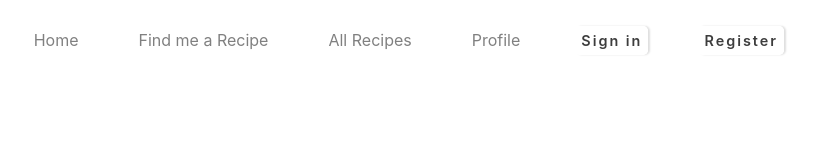
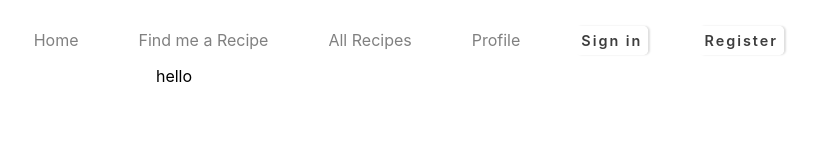
Before and after one commit to Tomdenboer/CookingBuddy, a React (Create React App) app in the folder cooking-buddy/: page /recipes/1 in a window 1280 px wide. Shown: the top 160 px of the page, without its empty margins (466-1280 px from the left). Built offline with nearby package versions, Linux system fonts and the light colour scheme.

Commit message:
created dynamic routing and onclicks to make it so that when the user clicks on a recipeListItem, it will open the page of the recipe in question. page content in later branch

```diff
--- a/cooking-buddy/src/Components/App.js
+++ b/cooking-buddy/src/Components/App.js
@@ -4,6 +4,7 @@ import Recipes from './Pages/Recipes.js'
 import NavBar from './Common/NavBar';
 import {BrowserRouter, Routes, Route} from 'react-router-dom'
 import { useEffect } from 'react';
+import SelectedRecipe from './Pages/SelectedRecipe';
 
 function App() {
   return (
@@ -13,9 +14,9 @@ function App() {
         <Routes>
           <Route index element={<Home/>}/>
           <Route path="recipes" element={<Recipes/>}/>
+          <Route path="recipes/:id" element={<SelectedRecipe/>}/>
         </Routes>
       </BrowserRouter>
-      {/* <Home /> */}
     </div>
   );
 }
--- /dev/null
+++ b/cooking-buddy/src/Components/Pages/SelectedRecipe.js
@@ -0,0 +1,10 @@
+
+function SelectedRecipe() {
+    return (
+        <div>
+            <p>hello</p>
+        </div>
+    )
+}
+
+export default SelectedRecipe;
--- a/cooking-buddy/src/Components/Recipes/RecipeList.js
+++ b/cooking-buddy/src/Components/Recipes/RecipeList.js
@@ -1,6 +1,7 @@
 import { useEffect, useState } from 'react';
 import RecipeListItem from './RecipeListItem';
 import apiUtils from '../../helpers/apiUtils';
+import { redirect } from 'react-router-dom';
 
 
 function RecipeList(props) {
@@ -15,14 +16,9 @@ function RecipeList(props) {
         getRecipes();
     }, []);
 
-    // const list = props.recipes;
-    // console.log(list);
     const recipeListItems = recipes.map((item) =>
-        // <RecipeListItem key={item.id} id={item.id} name={item.title} vegetarian={item.vegetarian} healthScore={item.healthScore} img={item.image} timeToPrepare={item.readyInMinutes}/>
         <RecipeListItem key={item.id} item={item}/>
     );
-    // console.log(recipes);
-    // console.log(listItems);
     return (
         <ul>
             {recipeListItems}
--- a/cooking-buddy/src/Components/Recipes/RecipeListItem.js
+++ b/cooking-buddy/src/Components/Recipes/RecipeListItem.js
@@ -1,9 +1,14 @@
 import styles from './RecipeListItem.module.css';
+import { useNavigate } from 'react-router-dom';
+
+
+
 
 function RecipeListItem(props) {
     const item = props.item;
+    const navigate = useNavigate();
     return (
-        <main className={styles.recipe}>
+        <main className={styles.recipe} onClick={() => {navigate('/recipes/' + item.id)}}>
             <img src={item.image} alt="picture of a recipe" className={styles.img}></img>
             <div className={styles.recipeHeader}>
                 <h2>{item.title}</h2>
```
